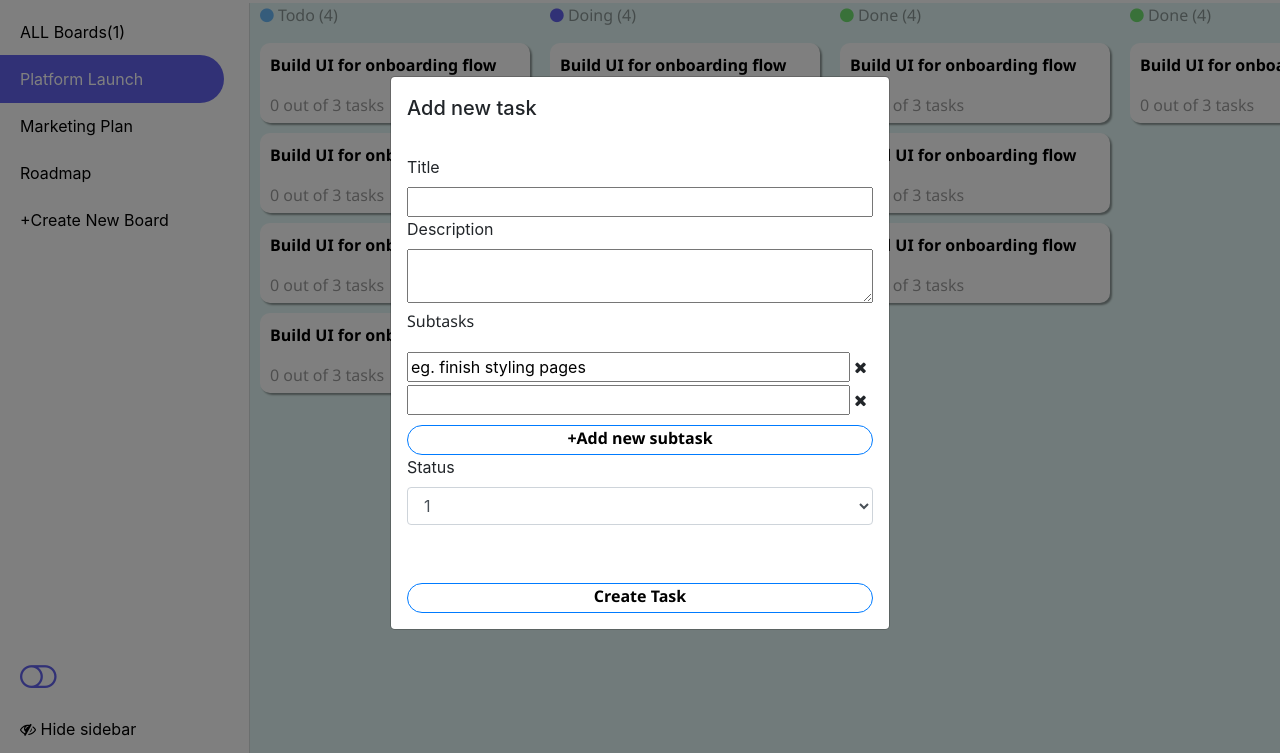
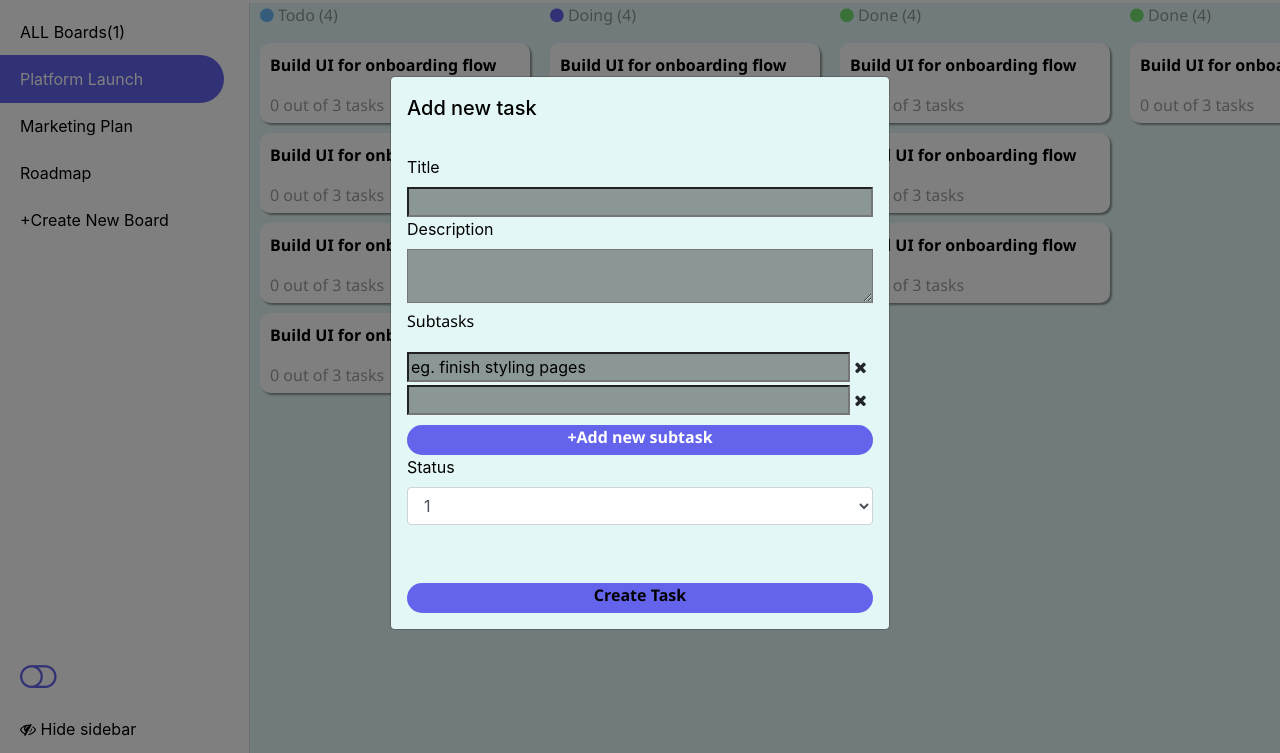
Before and after one commit to Brian-Machiestay/Manage, a plain HTML site: page index.html in a window 1280 px wide. Both pictures are taken after a click on the element "+Add New Task". Shown: the part 47-800 px from the top of the page. Drawn offline with nearby package versions, Linux system fonts and the light colour scheme.

Commit message:
polish create task modal design

```diff
--- a/assets/styles/landing.css
+++ b/assets/styles/landing.css
@@ -221,7 +221,7 @@ aside p {
     width: 95%;
 }
 #createTaskWindow .modal-content {
-    background-color: var(--task-color);
+    background-color: var(--bg-color);
 }
 #createTaskWindow .add_sub_task, #createTaskWindow .create_task {
     margin-top: 10px;
@@ -232,6 +232,25 @@ aside p {
     color: black;
     box-shadow: none;
     border-radius: 20px;
+}
+#createTaskWindow .add_sub_task {
+    background-color: var(--mov_color);
+    border: none;
+}
+#createTaskWindow .add_sub_task p {
+    color: white;
+}
+
+#createTaskWindow .create_task {
+    border: none;
+    background-color: var(--mov_color);
+}
+#createTaskWindow p, h5, label {
+    color: var(--txt-color);
+}
+#createTaskWindow input, textarea {
+    background-color: var(--sub-task-color);
+    color: var(--txt-color);
 }
 #createTaskWindow .create_task p, #createTaskWindow .add_sub_task p {
     font-size: 12pt;
```
